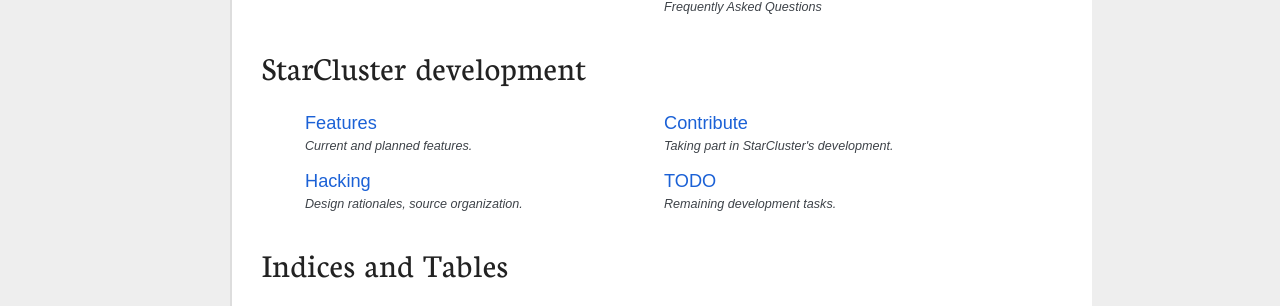
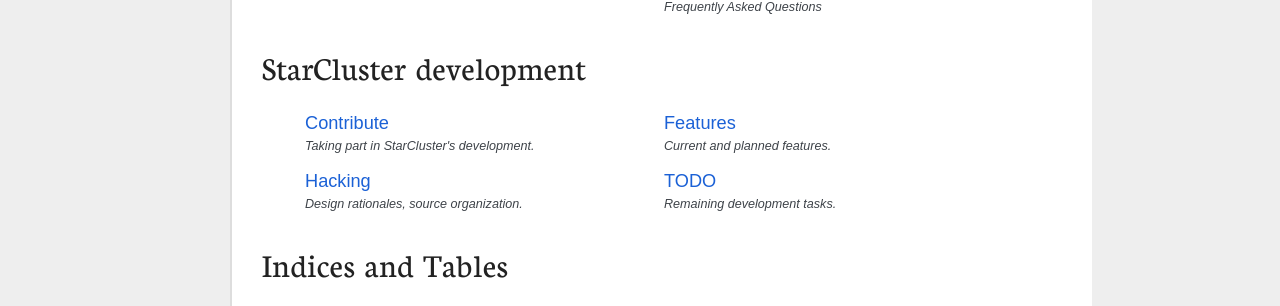
Before and after one commit to jtriley/StarCluster, a Sphinx documentation site: the page built from docs/sphinx/index.rst, in a window 1280 px wide. Shown: the part 906-1212 px from the top of the page. Built offline with Sphinx 7.4.7, drawn with Linux system fonts in a browser that asks for light colours; formulas are drawn with MathJax 3; pages that are not in the unit, such as notebooks, are missing from menus.

```diff
--- a/docs/sphinx/_templates/index.html
+++ b/docs/sphinx/_templates/index.html
@@ -112,10 +112,10 @@
    <table class="contentstable" align="center">
       <tr valign="top"><td width="50%">
       <p class="biglink">
-         <a class="biglink" href="{{ pathto('features') }}">
-            Features</a><br/>
+        <a class="biglink" href="{{ pathto('contribute') }}">
+            Contribute</a><br/>
         <span class="linkdescr">
-             Current and planned features.
+            Taking part in StarCluster's development.
         </span></p>
 
      <p class="biglink">
@@ -125,12 +125,11 @@
              Design rationales, source organization.
          </span></p>
    </td><td width="50%">
-
      <p class="biglink">
-        <a class="biglink" href="{{ pathto('contribute') }}">
-            Contribute</a><br/>
+         <a class="biglink" href="{{ pathto('features') }}">
+            Features</a><br/>
          <span class="linkdescr">
-            Taking part in StarCluster's development.
+             Current and planned features.
          </span></p>
 
       <p class="biglink">
--- a/docs/sphinx/index.rst
+++ b/docs/sphinx/index.rst
@@ -18,7 +18,7 @@ Contents:
    manual/index
    plugins/index
    faq
+   contribute
+   hacking
    features
-   hacking
-   contribute
    TODO
```
Lines whose indentation alone changed are shown as unchanged.
